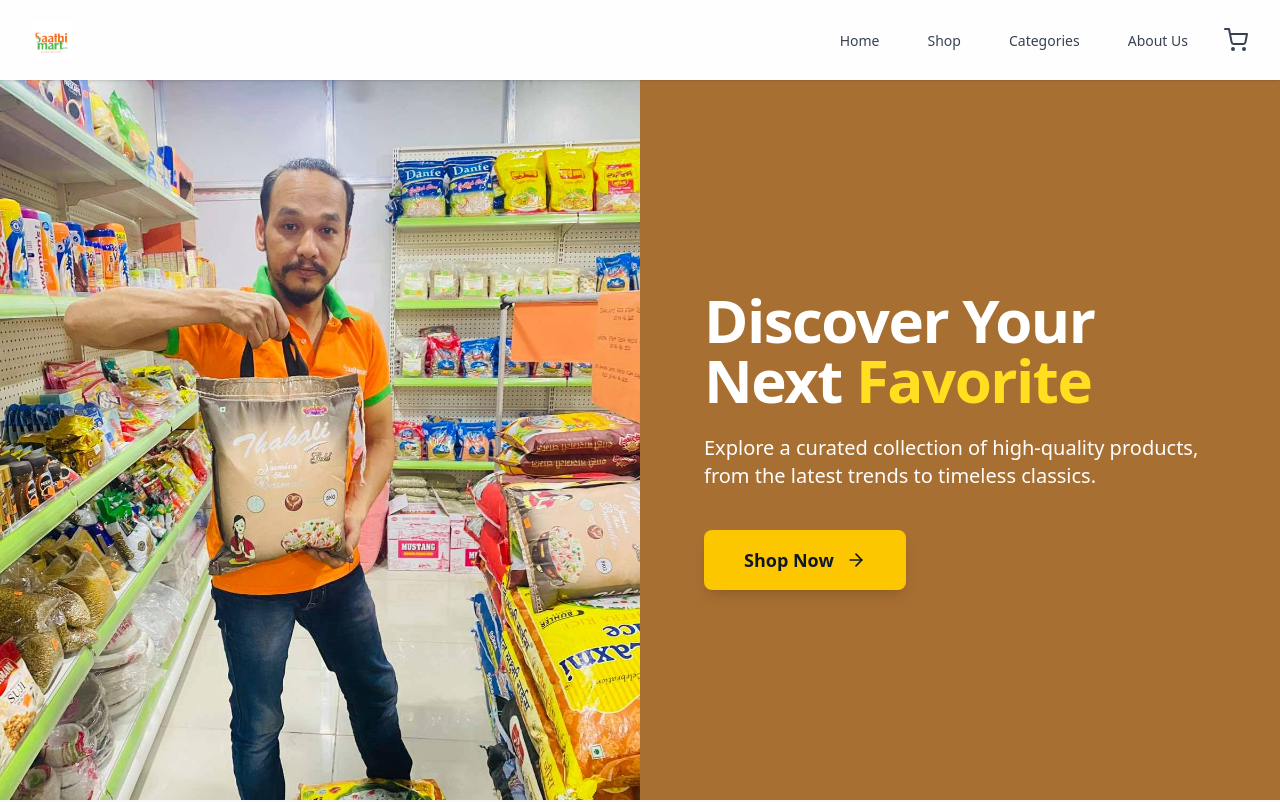
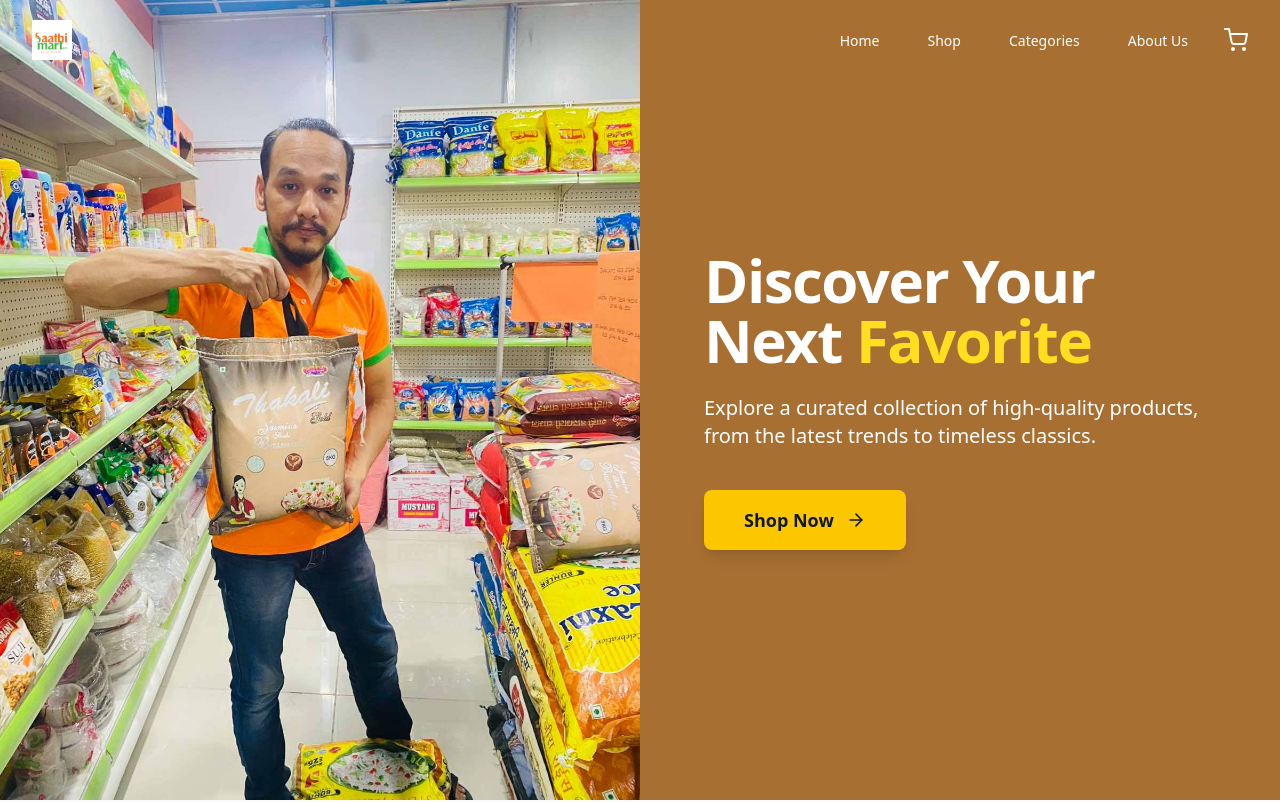
Before and after one commit to shahanshu/pathivara-store-pos, a Next.js app: page / in a window 1280 px wide. Shown: the top 802 px of the page. Built offline with nearby package versions, Linux system fonts and the light colour scheme.

Commit message:
navbar_fixed

```diff
--- a/app/components/landing/HeroSection.jsx
+++ b/app/components/landing/HeroSection.jsx
@@ -9,7 +9,7 @@ const HeroSection = () => {
   return (
     <section
       className="min-h-screen flex flex-col md:flex-row items-stretch" // Main container, flex column on mobile, row on md+
-      style={{ paddingTop: '80px' }} // Add padding top for the fixed navbar height (adjust if navbar height changes)
+      // style={{ paddingTop: '80px' }} // REMOVED: No longer needed as navbar is transparent initially
     >
       {/* Left Column - Image */}
       <div className="md:w-1/2 w-full min-h-[70vh] md:min-h-full relative overflow-hidden">
--- a/app/components/landing/Navbar.jsx
+++ b/app/components/landing/Navbar.jsx
@@ -1,14 +1,12 @@
-// ----- File: app/components/landing/Navbar.jsx -----
 // app/components/landing/Navbar.jsx
 'use client';
 import Link from 'next/link';
 import { motion } from 'framer-motion';
-import { FiShoppingCart, FiMenu, FiX } from 'react-icons/fi'; // Example icons
-import { useState } from 'react';
+import { FiShoppingCart, FiMenu, FiX } from 'react-icons/fi';
+import { useState, useEffect } from 'react';
 
 const Navbar = () => {
     const [isOpen, setIsOpen] = useState(false);
-
     const navItemVariants = {
         hidden: { opacity: 0, y: -20 },
         visible: (i) => ({
@@ -21,19 +19,46 @@ const Navbar = () => {
         }),
     };
 
-  const menuItems = [
+    const [scrolled, setScrolled] = useState(false);
+
+    useEffect(() => {
+        const handleScroll = () => {
+            setScrolled(window.scrollY > 50); // Change style after scrolling 50px
+        };
+        window.addEventListener('scroll', handleScroll);
+        return () => window.removeEventListener('scroll', handleScroll);
+    }, []);
+
+    const menuItems = [ // Renamed for clarity
         { name: 'Home', href: '/' },
-    { name: 'Shop', href: '/shop' }, // Placeholder links
+        { name: 'Shop', href: '/shop' },
         { name: 'Categories', href: '/categories' },
         { name: 'About Us', href: '/about' },
     ];
+
+    // Determine navbar classes based on scroll state
+    const navClasses = `fixed w-full top-0 left-0 z-50 transition-all duration-300 ease-in-out ${
+        scrolled
+        ? 'bg-white/90 backdrop-blur-md shadow-md'
+        : 'bg-transparent' // Fully transparent initially
+    }`;
+
+    // Determine text color for links based on scroll state
+    const linkTextColorClass = scrolled
+        ? 'text-gray-700 hover:text-primary'
+        : 'text-white hover:opacity-80';
+
+    // Determine mobile menu icon color
+    const mobileIconColorClass = isOpen
+        ? 'text-gray-700 hover:text-primary' // When menu is open, icon is for closing (X), so gray
+        : (scrolled ? 'text-gray-700 hover:text-primary' : 'text-white hover:opacity-80'); // Hamburger icon
 
     return (
         <motion.nav
             initial={{ y: -100, opacity: 0 }}
             animate={{ y: 0, opacity: 1 }}
             transition={{ duration: 0.5, ease: "easeOut" }}
-      className="bg-white/80 backdrop-blur-md shadow-sm fixed w-full top-0 left-0 z-50"
+            className={navClasses}
         >
             <div className="container mx-auto px-4 sm:px-6 lg:px-8">
                 <div className="flex items-center justify-between h-20">
@@ -41,25 +66,38 @@ const Navbar = () => {
                     <Link href="/" className="flex items-center">
                         <img
                             src="/images/sathimart_logo.png"
+                            // IMPORTANT: Ensure your logo is visible against a transparent background
+                            // (e.g., a white version of the logo, or add a subtle text-shadow via CSS if needed)
                             alt="Sathi Mart Logo"
-              className="h-10 w-auto" // Adjusted height, width will be auto
+                            className="h-10 w-auto"
                         />
                     </Link>
 
                     {/* Desktop Menu */}
                     <div className="hidden md:flex items-center space-x-6">
                         {menuItems.map((item, index) => (
-              <motion.div key={item.name} custom={index} variants={navItemVariants} initial="hidden" animate="visible">
+                            <motion.div
+                                key={item.name}
+                                custom={index}
+                                variants={navItemVariants}
+                                initial="hidden"
+                                animate="visible"
+                            >
                                 <Link
                                     href={item.href}
-                  className="text-gray-700 hover:text-primary transition-colors font-medium px-3 py-2 rounded-md text-sm"
+                                    className={`font-medium px-3 py-2 rounded-md text-sm transition-colors ${linkTextColorClass}`}
                                 >
                                     {item.name}
                                 </Link>
                             </motion.div>
                         ))}
-            <motion.div custom={menuItems.length} variants={navItemVariants} initial="hidden" animate="visible">
-              <Link href="/cart" className="text-gray-700 hover:text-primary transition-colors p-2 rounded-full">
+                        <motion.div
+                            custom={menuItems.length}
+                            variants={navItemVariants}
+                            initial="hidden"
+                            animate="visible"
+                        >
+                            <Link href="/cart" className={`p-2 rounded-full transition-colors ${linkTextColorClass}`}>
                                 <FiShoppingCart size={24} />
                             </Link>
                         </motion.div>
@@ -69,7 +107,7 @@ const Navbar = () => {
                     <div className="md:hidden">
                         <button
                             onClick={() => setIsOpen(!isOpen)}
-              className="text-gray-700 hover:text-primary focus:outline-none p-2"
+                            className={`focus:outline-none p-2 transition-colors ${mobileIconColorClass}`}
                             aria-label="Toggle menu"
                         >
                             {isOpen ? <FiX size={28} /> : <FiMenu size={28} />}
@@ -84,6 +122,7 @@ const Navbar = () => {
                     initial={{ opacity: 0, height: 0 }}
                     animate={{ opacity: 1, height: 'auto' }}
                     exit={{ opacity: 0, height: 0 }}
+                    // Mobile menu always has a solid background for readability when open
                     className="md:hidden bg-white shadow-lg pb-4"
                 >
                     <div className="px-2 pt-2 pb-3 space-y-1 sm:px-3">
@@ -114,4 +153,3 @@ const Navbar = () => {
 };
 
 export default Navbar;
-// ----- End of File: app/components/landing/Navbar.jsx -----
```
Lines whose indentation alone changed are shown as unchanged.
